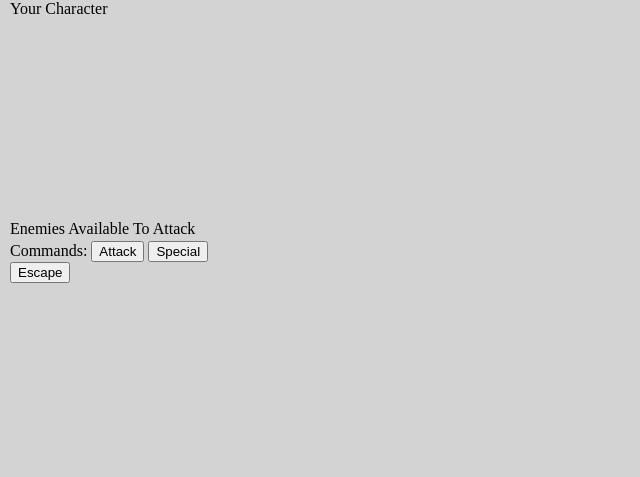
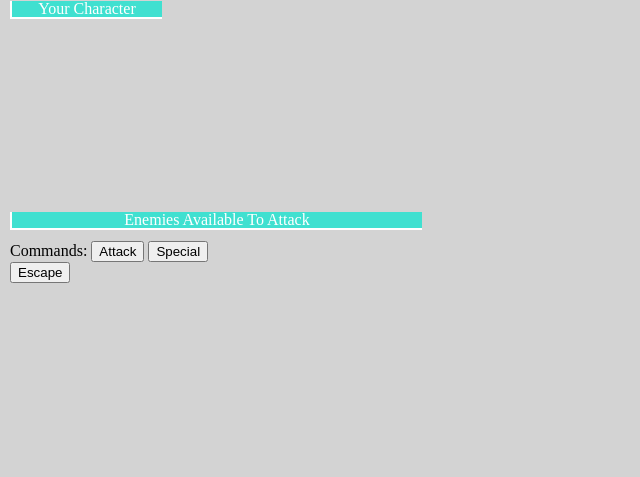
Before and after one commit to jjwall/Turn-Based-RPG, a PHP site: page / in a window 1280 px wide. Shown: the part 209-686 px from the top of the page, without its empty margins (0-640 px from the left). Run offline with PHP 8.4, Linux system fonts and the light colour scheme; some libraries are stand-ins or nearby versions.

Commit message:
design changes

```diff
--- a/assets/css/style.css
+++ b/assets/css/style.css
@@ -77,9 +106,16 @@ h1 {
 }
 #char {
 	position: fixed;
-	width: 100px;
+	width: 150px;
 	top: 210px;
 	left: 10px;
+	background-color: turquoise;
+	text-align: center;
+	color: white;
+	border-style: solid;
+	border-bottom-width: 2px;
+	border-left-width: 2px;
+	border-color: white;
 }
 #target1 {
 	position: fixed;
@@ -100,9 +136,16 @@ h1 {
 }
 #enemies {
 	position: fixed;
-	width: 200px;
-	top: 430px;
+	width: 410px;
+	top: 421px;
 	left: 10px;
+	background-color: turquoise;
+	text-align: center;
+	color: white;
+	border-style: solid;
+	border-bottom-width: 2px;
+	border-left-width: 2px;
+	border-color: white;
 }
 #command {
 	position: fixed;
--- a/assets/javascript/game.js
+++ b/assets/javascript/game.js
@@ -104,25 +104,25 @@ $(document).ready(function() {
 	$('#gold_amt').text(goldTotal);
 
 	char1.mouseenter(function(){
-		$('#stats').text("Warrior Stats:\nHit Points: 200\nBase Attack: 4\nAttack Boost: +4\nDefense: 25\nSpecial: Counter Attack");
+		$('#stats').text("Warrior Stats:\nHit Points: 200\nBase Attack: 4\nAttack Boost: +4\nDefense: 25\nDifficulty: *\nSpecial: Counter Attack\n(Deflects incoming strikes and\ncounter-attacks for a consistent\nmedium to high amount of damage)");
 	});
 	char1.mouseleave(function(){
 		$('#stats').text("");
 	});
 	char2.mouseenter(function(){
-		$('#stats').text("Mage Stats:\nHit Points: 180\nBase Attack: 10\nAttack Boost: +8\nDefense: 5\nSpecial: Fireball");
+		$('#stats').text("Mage Stats:\nHit Points: 180\nBase Attack: 10\nAttack Boost: +8\nDefense: 10\nDifficulty: **\nSpecial: Fireball\n(Launches a firey attack that\ndeals an inconsistent low to high\namount of damage. Still\n susceptible to attacks while casting)");
 	});
 	char2.mouseleave(function(){
 		$('#stats').text("");
 	});
 	char3.mouseenter(function(){
-		$('#stats').text("Thief Stats:\nHit Points: 150\nBase Attack: 5\nAttack Boost: +6\nDefense: 12\nSpecial: Swiping Blow");
+		$('#stats').text("Thief Stats:\nHit Points: 150\nBase Attack: 5\nAttack Boost: +6\nDefense: 12\nDifficulty: ****\nSpecial: Swiping Blow\n(A nimble attack that deals\na consistent amount of low damage\nwhile stealing gold at the same time)");
 	});
 	char3.mouseleave(function(){
 		$('#stats').text("");
 	});
 	char4.mouseenter(function(){
-		$('#stats').text("Cleric Stats:\nHit Points: 120\nBase Attack: 3\nAttack Boost: +3\nDefense: 10\nSpecial: Heal");
+		$('#stats').text("Cleric Stats:\nHit Points: 120\nBase Attack: 3\nAttack Boost: +3\nDefense: 5\nDifficulty: ***\nSpecial: Heal\n(A flash of light that recovers\na medium to high amout of damage.\nComes so quick the enemy won't\nhave time to strike)");
 	});
 	char4.mouseleave(function(){
 		$('#stats').text("");
@@ -148,6 +148,8 @@ $(document).ready(function() {
 		target3.append('<img src="assets/images/cleric.png" height="150px">');
 		target3.append(health.cleric);
 
+
+		$('#stats').css('left', '295px');
 		target1.css('background', 'white').css('border', "solid 2px orange").css('width', '150px').css('left', '10px');
 		target2.css('background', 'white').css('border', "solid 2px orange").css('width', '95px').css('left', '180px');
 		target3.css('background', 'white').css('border', "solid 2px orange").css('width', '105px').css('left', '295px');
@@ -177,6 +179,7 @@ $(document).ready(function() {
 		target3.append('<img src="assets/images/cleric.png" height="150px">');
 		target3.append(health.cleric);
 
+		$('#stats').css('left', '295px');
 		target1.css('background', 'white').css('border', "solid 2px orange").css('width', '115px').css('left', '10px');
 		target2.css('background', 'white').css('border', "solid 2px orange").css('width', '95px').css('left', '145px');
 		target3.css('background', 'white').css('border', "solid 2px orange").css('width', '105px').css('left', '260px');
@@ -206,6 +209,7 @@ $(document).ready(function() {
 		target3.append('<img src="assets/images/cleric.png" height="150px">');
 		target3.append(health.cleric);
 
+		$('#stats').css('left', '295px');
 		target1.css('background', 'white').css('border', "solid 2px orange").css('width', '115px').css('left', '10px');
 		target2.css('background', 'white').css('border', "solid 2px orange").css('width', '150px').css('left', '145px');
 		target3.css('background', 'white').css('border', "solid 2px orange").css('width', '105px').css('left', '315px');
@@ -235,6 +239,7 @@ $(document).ready(function() {
 		target3.append('<img src="assets/images/thief.png" height="150px">');
 		target3.append(health.thief);
 
+		$('#stats').css('left', '295px');
 		target1.css('background', 'white').css('border', "solid 2px orange").css('width', '115px').css('left', '10px');
 		target2.css('background', 'white').css('border', "solid 2px orange").css('width', '150px').css('left', '145px');
 		target3.css('background', 'white').css('border', "solid 2px orange").css('width', '105px').css('left', '315px');
--- a/index.html
+++ b/index.html
@@ -11,6 +11,7 @@
 <body>
 	<h1>RPG Game!</h1>
 	<div>
+	<div id = "shop_block">
 		<div id = "shop">Shop:</div>
 		<div id = "potion">Potion (HP+25):</div>
 		<input type="button" id="potion_buy" value="Buy (25g)"/>
@@ -18,6 +19,7 @@
 		<input type="button" id="special_buy" value="Buy (35g)"/>
 		<div id = "gold">Gold:</div>
 		<div id = "gold_amt"></div>
+	</div>
 		<p id = "stats"></p>
 		<div id = "char_select1"></div>
 		<div id = "char_select2"></div>
```
Also changed, not shown: other parts of assets/css/style.css (+37 -8 lines).
